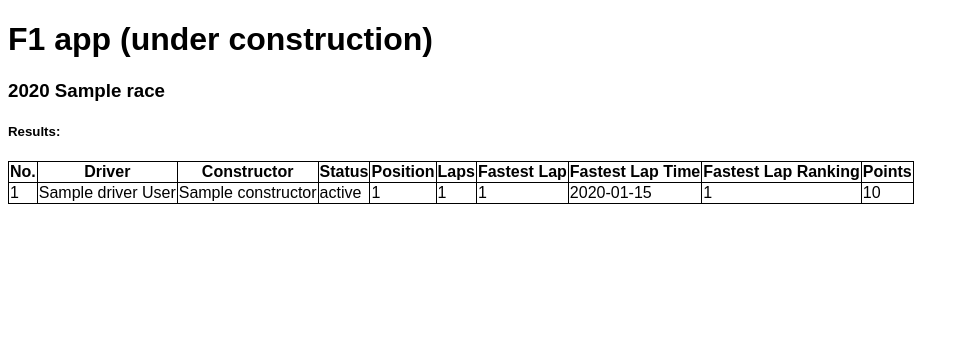
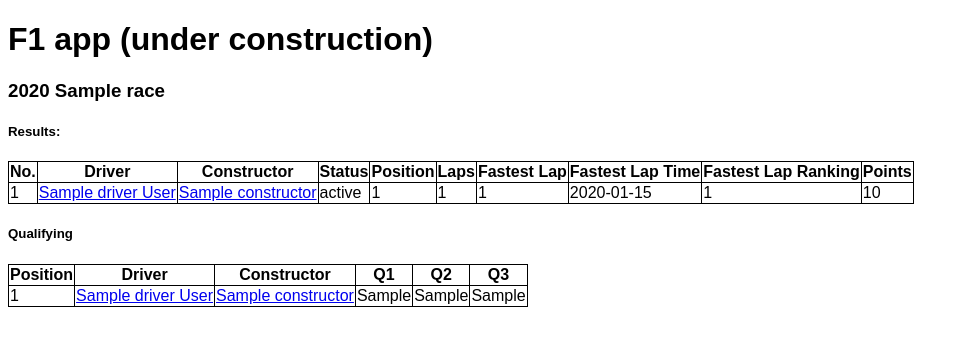
Before and after one commit to p2vvel/f1_django, a Django app: page /race/1 in a window 1280 px wide. Shown: the top 346 px of the page, without its empty margins (0-969 px from the left). Run offline with Django 3.2, Linux system fonts and the light colour scheme; tables that the repository leaves empty hold one stand-in row (values such as "Sample post").

Commit message:
Added qualifying info

```diff
--- a/history/models.py
+++ b/history/models.py
@@ -152,7 +152,7 @@ class Qualifying(models.Model):
     constructor = models.ForeignKey(
         Constructors, models.DO_NOTHING, db_column="constructorId"
     )
-    number = models.IntegerField()
+    driver_number = models.IntegerField()
     position = models.IntegerField(blank=True, null=True)
     q1 = models.CharField(max_length=255, blank=True, null=True)
     q2 = models.CharField(max_length=255, blank=True, null=True)
--- a/history/templates/race.html
+++ b/history/templates/race.html
@@ -31,12 +31,13 @@
     {% for k in results %}
     <tr>
         <td>{{k.position_order|default_if_none:"-"}}</td>
-                    <td>{{k.driver}}</td>
-                    <td>{{k.constructor}}</td>
+        <td><a href={% url "history:driver_details" nick=k.driver.nickname %}>{{k.driver}}</a></td>
+        <td><a href={% url "history:constructor_details" nick=k.constructor.nickname %}>{{k.constructor}}</a></td>
         <td>{{k.status|default_if_none:"-"}}</td>
         <td>{{k.position|default_if_none:"-"}}</td>
         <td>{{k.laps}}</td>
         {% if render_laptimes %}
+
         <td>{{k.fastest_lap|default_if_none:"-"}}</td>
         <td>{{k.fastest_laptime|default_if_none:"-"}}</td>
         <td>{{k.rank|default_if_none:"-"}}</td>
@@ -48,4 +49,41 @@
 {% endwith %}
 {% endif %}
 
+
+{% if qualifying %}
+<h5>Qualifying</h5>
+    {% with render_all_q=qualifying|all_q %}
+    {% with render_only_q1=qualifying|only_q1 %}
+        <table>
+            <tr>
+                <th>Position</th>
+                <th>Driver</th>
+                <th>Constructor</th>
+                {% if render_all_q%}
+                    <th>Q1</th>
+                    <th>Q2</th>
+                    <th>Q3</th>
+                {% elif render_only_q1 %}
+                    <th>Time</th>
+                {% endif %}
+            </tr>
+            {% for k in qualifying %}
+                <tr>
+                    <td>{{k.position}}</td>
+                    <td><a href={% url "history:driver_details" nick=k.driver.nickname %}>{{k.driver}}</a></td>
+                    <td><a href={% url "history:constructor_details" nick=k.constructor.nickname %}>{{k.constructor}}</a></td>
+                    {% if render_all_q %}
+                        <td>{{k.q1|default:"-"}}</td>
+                        <td>{{k.q2|default:"-"}}</td>
+                        <td>{{k.q3|default:"-"}}</td>
+                    {% elif render_only_q1 %}
+                        <td>{{k.q1|default:"-"}}</td>
+                    {% endif %}
+                </tr>
+            {% endfor %}
+        </table>
+    {% endwith %}
+    {% endwith %}
+{% endif %}
+
 {% endblock content %}
--- a/history/templatetags/my_tags.py
+++ b/history/templatetags/my_tags.py
@@ -8,3 +8,13 @@ register = template.Library()
 def any_laptime(value):
     '''Custom template tag created to check if there's any fastest laptime info in race results data'''
     return any([k.fastest_laptime for k in value])
+
+@register.filter
+def all_q(value):
+    '''Custom template tag created to check if there's any q1, q2 or q3 laptime info in qualifying results data'''
+    return any([k.q1 for k in value]) and any([k.q2 for k in value]) and any([k.q3 for k in value])
+
+@register.filter
+def only_q1(value):
+    '''Custom template tag created to check if there's any q1, q2 or q3 laptime info in qualifying results data'''
+    return any([k.q1 for k in value]) and not any([k.q2 for k in value] + [k.q3 for k in value])
--- a/history/views.py
+++ b/history/views.py
@@ -7,7 +7,7 @@ from django.urls.base import reverse
 
 # Create your views here.
 from django.views import generic
-from .models import Circuits, Constructors, Drivers, Races, Results
+from .models import Circuits, Constructors, Drivers, Qualifying, Races, Results
 
 
 def group_elements(data, index_key=lambda x: x[0], value_key=lambda x: x[1]):
@@ -146,10 +146,19 @@ class RaceView(generic.DetailView):
     def get_context_data(self, **kwargs):
         context = super().get_context_data(**kwargs)
         my_race = context["race"]
+
+        #fetching results data
         try:
             temp = Results.objects.filter(race=my_race).order_by("position_order")
             context["results"] = temp
         except Exception as e:
             context["results"] = []
 
+        #fetching qualifying data
+        try:
+            temp = Qualifying.objects.filter(race=my_race).order_by("position")
+            context["qualifying"] = temp
+        except Exception as e:
+            context["qualifying"] = []
+
         return context
```
Also changed, not shown: history/tests.py (+26 -1 lines), history/migrations/0005_rename_number_qualifying_driver_number.py (added). Lines whose indentation alone changed are shown as unchanged.
